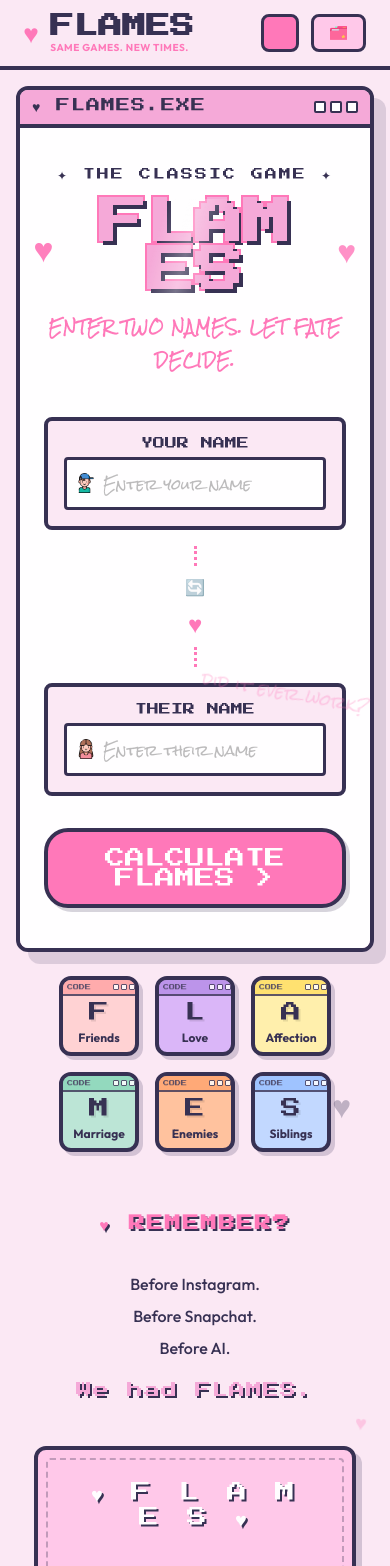
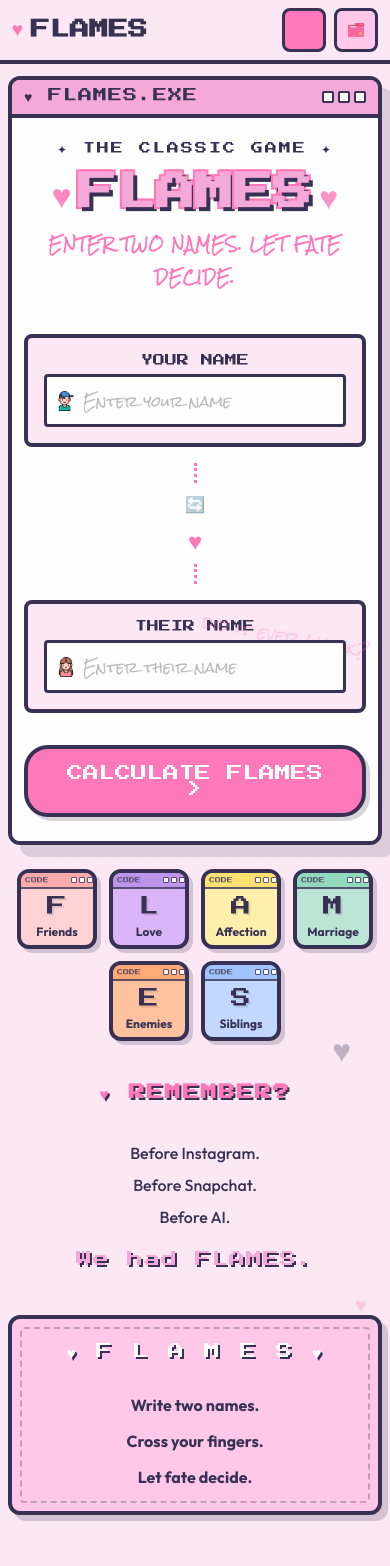
Before and after one commit to adhiboss/flames, a React (Vite) app: page / in a window 390 px wide. Shown: the top 1566 px of the page. Built offline with nearby package versions, Linux system fonts and the light colour scheme; no server answers.

Commit message:
Optimize for mobile screens and add custom pixel cursor

```diff
--- a/src/components/Calculator/Calculator.module.css
+++ b/src/components/Calculator/Calculator.module.css
@@ -35,7 +35,7 @@
 
 .flamesHero {
   font-family: var(--font-pixel);
-  font-size: 80px;
+  font-size: clamp(32px, 10vw, 80px);
   color: var(--color-primary);
   text-shadow:
     4px 4px 0px var(--color-border),
@@ -47,7 +47,7 @@
   line-height: 1;
   position: relative;
   display: inline-flex;
-  padding: 0 40px;
+  padding: 0 clamp(16px, 4vw, 40px);
 }
 
 .flamesHero span.letter {
@@ -135,6 +135,7 @@
 
 .inputBox {
   flex: 1;
+  width: 100%;
   transition: transform var(--transition-fast), box-shadow var(--transition-fast), border-color var(--transition-fast);
   background-color: var(--color-bg);
 }
@@ -168,7 +169,7 @@
   width: 20px;
   height: 20px;
   object-fit: contain;
-  cursor: pointer;
+  cursor: url('/cursor.png'), pointer;
   transition: transform var(--transition-fast);
 }
 
@@ -187,7 +188,7 @@
   background: none;
   border: none;
   font-size: 16px;
-  cursor: pointer;
+  cursor: url('/cursor.png'), pointer;
   opacity: 0.6;
   transition: opacity var(--transition-fast), transform var(--transition-fast);
   padding: 4px;
@@ -258,7 +259,18 @@
   .connection {
     flex-direction: column;
   }
-  .flamesHero {
-    font-size: 48px;
+}
+
+@media (max-width: 430px) {
+  .calcContent {
+    padding: 24px 12px;
+  }
+  .calcButton {
+    width: 100%;
+    padding: 16px 24px;
+    font-size: 16px;
+  }
+  .retro-input {
+    min-height: 44px;
   }
 }
--- a/src/components/CreatorSection/CreatorSection.module.css
+++ b/src/components/CreatorSection/CreatorSection.module.css
@@ -185,3 +185,23 @@
     transform: scale(1.5);
   }
 }
+
+@media (max-width: 430px) {
+  .creatorSection {
+    width: 100%;
+    margin-top: 60px;
+  }
+  .buttonGroup {
+    flex-direction: column;
+    align-items: center;
+    gap: 16px;
+  }
+  .socialButton {
+    width: 100%;
+    max-width: 240px;
+  }
+  .imageContainer {
+    width: 100%;
+    height: 160px;
+  }
+}
--- a/src/components/FlamesCards/FlamesCards.module.css
+++ b/src/components/FlamesCards/FlamesCards.module.css
@@ -12,7 +12,7 @@
   display: flex;
   flex-direction: column;
   transition: transform var(--transition-fast), box-shadow var(--transition-fast), opacity var(--transition-fast), filter var(--transition-fast);
-  cursor: default;
+  cursor: url('/cursor.png'), auto;
 }
 
 .flamesCard:not(.subdued):hover {
@@ -122,3 +122,13 @@
     font-size: 12px;
   }
 }
+
+@media (max-width: 430px) {
+  .flamesCard {
+    width: clamp(70px, 25vw, 80px);
+    height: clamp(70px, 25vw, 80px);
+  }
+  .cardsContainer {
+    gap: 12px;
+  }
+}
--- a/src/components/Header/Header.module.css
+++ b/src/components/Header/Header.module.css
@@ -88,7 +88,7 @@
   font-weight: 700;
   font-size: 14px;
   color: var(--color-text);
-  cursor: pointer;
+  cursor: url('/cursor.png'), pointer;
   transition: all 0.2s;
 }
 
@@ -128,4 +128,34 @@
   .navButton span {
     display: none;
   }
+  .navButton {
+    padding: 10px;
+    min-width: 44px;
+    min-height: 44px;
+    justify-content: center;
+  }
+  .header {
+    padding: 12px 16px;
+  }
 }
+
+@media (max-width: 430px) {
+  .header {
+    padding: 8px 12px;
+  }
+  .left {
+    gap: 8px;
+  }
+  .title {
+    font-size: clamp(16px, 5vw, 20px);
+  }
+  .subtitle {
+    display: none;
+  }
+  .heartIcon {
+    font-size: 18px;
+  }
+  .right {
+    gap: 8px;
+  }
+}
--- a/src/components/HistoryView/HistoryView.module.css
+++ b/src/components/HistoryView/HistoryView.module.css
@@ -31,7 +31,7 @@
   font-family: var(--font-text);
   font-weight: 700;
   font-size: 16px;
-  cursor: pointer;
+  cursor: url('/cursor.png'), pointer;
   box-shadow: 4px 4px 0px rgba(45, 39, 74, 0.2);
   transition: transform 0.1s;
 }
@@ -55,7 +55,7 @@
   border-radius: 6px;
   font-family: var(--font-text);
   font-weight: 700;
-  cursor: pointer;
+  cursor: url('/cursor.png'), pointer;
   box-shadow: 2px 2px 0px rgba(0,0,0,0.1);
 }
 
--- a/src/components/Layout/Layout.module.css
+++ b/src/components/Layout/Layout.module.css
@@ -70,7 +70,7 @@
 }
 
 .footerLinks span {
-  cursor: pointer;
+  cursor: url('/cursor.png'), pointer;
 }
 
 .footerLinks span:hover {
@@ -85,6 +85,19 @@
 
 @media (max-width: 768px) {
   .centerCol {
-    padding: 16px;
+    padding: 16px 12px;
   }
 }
+
+@media (max-width: 430px) {
+  .centerCol {
+    padding: 12px 8px;
+  }
+  .footer {
+    flex-direction: column;
+    align-items: center;
+    gap: 8px;
+    padding: 16px;
+    text-align: center;
+  }
+}
--- a/src/components/RememberSection/RememberSection.module.css
+++ b/src/components/RememberSection/RememberSection.module.css
@@ -110,3 +110,20 @@
   .boxTitle { font-size: 20px; }
   .quote { font-size: 16px; }
 }
+
+@media (max-width: 430px) {
+  .rememberContainer {
+    width: 100%;
+    margin-top: 40px;
+  }
+  .retroBox {
+    padding: 24px 16px;
+  }
+  .boxTitle {
+    font-size: 16px;
+    letter-spacing: 2px;
+  }
+  .stars {
+    letter-spacing: 8px;
+  }
+}
--- a/src/components/ResultCard/ResultCard.module.css
+++ b/src/components/ResultCard/ResultCard.module.css
@@ -50,7 +50,7 @@
   color: var(--color-white);
   font-family: var(--font-pixel);
   font-size: 16px;
-  cursor: pointer;
+  cursor: url('/cursor.png'), pointer;
   text-shadow: 2px 2px 0px var(--color-border);
 }
 
@@ -156,7 +156,7 @@
   font-family: var(--font-text);
   font-weight: 700;
   font-size: 14px;
-  cursor: pointer;
+  cursor: url('/cursor.png'), pointer;
   box-shadow: 2px 2px 0px var(--color-border);
   transition: transform 0.1s;
   flex: 1;
@@ -184,7 +184,7 @@
   font-family: var(--font-text);
   font-weight: 700;
   font-size: 16px;
-  cursor: pointer;
+  cursor: url('/cursor.png'), pointer;
   box-shadow: 3px 3px 0px var(--color-border);
   transition: transform 0.1s;
 }
@@ -203,7 +203,7 @@
   font-family: var(--font-text);
   font-weight: 700;
   font-size: 16px;
-  cursor: pointer;
+  cursor: url('/cursor.png'), pointer;
   box-shadow: 3px 3px 0px var(--color-border);
   transition: transform 0.1s;
 }
--- a/src/components/SidebarLeft/SidebarLeft.module.css
+++ b/src/components/SidebarLeft/SidebarLeft.module.css
@@ -17,7 +17,7 @@
   background-color: var(--color-tertiary);
   border: 4px solid var(--color-border);
   border-radius: 12px;
-  cursor: pointer;
+  cursor: url('/cursor.png'), pointer;
   transition: transform var(--transition-fast), box-shadow var(--transition-fast), background-color var(--transition-fast);
   box-shadow: 4px 4px 0px rgba(45, 39, 74, 0.2);
 }
--- a/src/components/SidebarRight/SidebarRight.module.css
+++ b/src/components/SidebarRight/SidebarRight.module.css
@@ -192,3 +192,12 @@
     padding: 16px;
   }
 }
+
+@media (max-width: 430px) {
+  .sidebar {
+    padding: 16px 8px;
+  }
+  .quoteText {
+    font-size: 12px;
+  }
+}
--- a/src/index.css
+++ b/src/index.css
@@ -32,11 +32,17 @@
   padding: 0;
 }
 
+a, button, [role="button"], .cursor-pointer {
+  cursor: url('/cursor.png'), pointer;
+}
+
 body {
   background-color: var(--color-bg);
   color: var(--color-text);
   font-family: var(--font-text);
   overflow-x: hidden;
+  overflow-wrap: break-word;
+  cursor: url('/cursor.png'), auto;
   /* subtle pixel grid background pattern */
   background-image:
     linear-gradient(var(--color-primary) 1px, transparent 1px),
@@ -108,7 +114,7 @@ h1, h2, h3, h4, h5, h6 {
   border: 2px solid var(--color-border);
   background-color: var(--color-white);
   border-radius: 2px;
-  cursor: pointer;
+  cursor: url('/cursor.png'), pointer;
 }
 
 .retro-window-controls span:nth-child(1) { background-color: var(--color-white); }
@@ -130,7 +136,7 @@ h1, h2, h3, h4, h5, h6 {
   padding: 16px 32px;
   font-family: var(--font-pixel);
   font-size: 14px;
-  cursor: pointer;
+  cursor: url('/cursor.png'), pointer;
   box-shadow: 4px 4px 0px rgba(45, 39, 74, 0.2);
   transition: transform var(--transition-fast), box-shadow var(--transition-fast);
   text-transform: uppercase;
```
Also changed, not shown: public/cursor.png (added).
